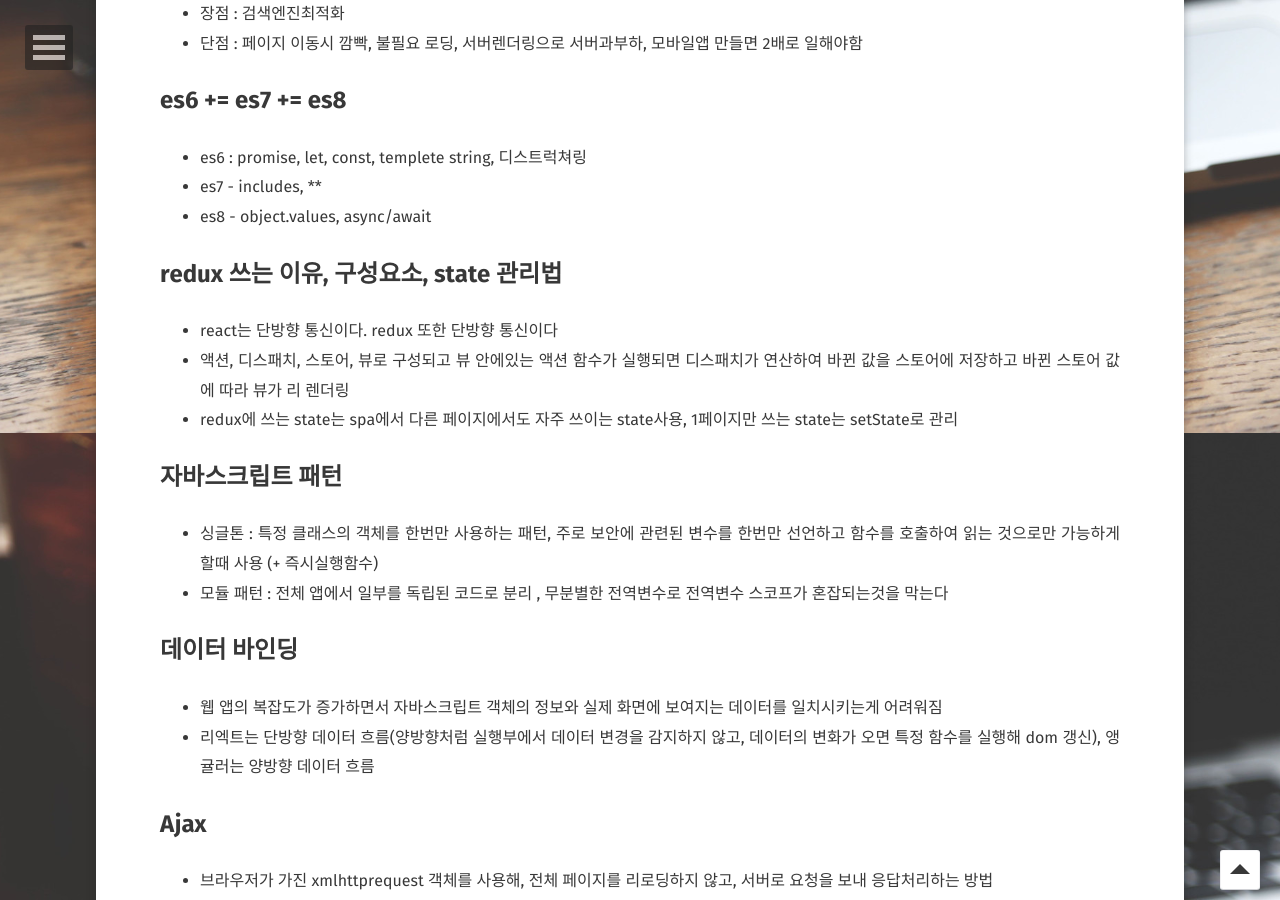
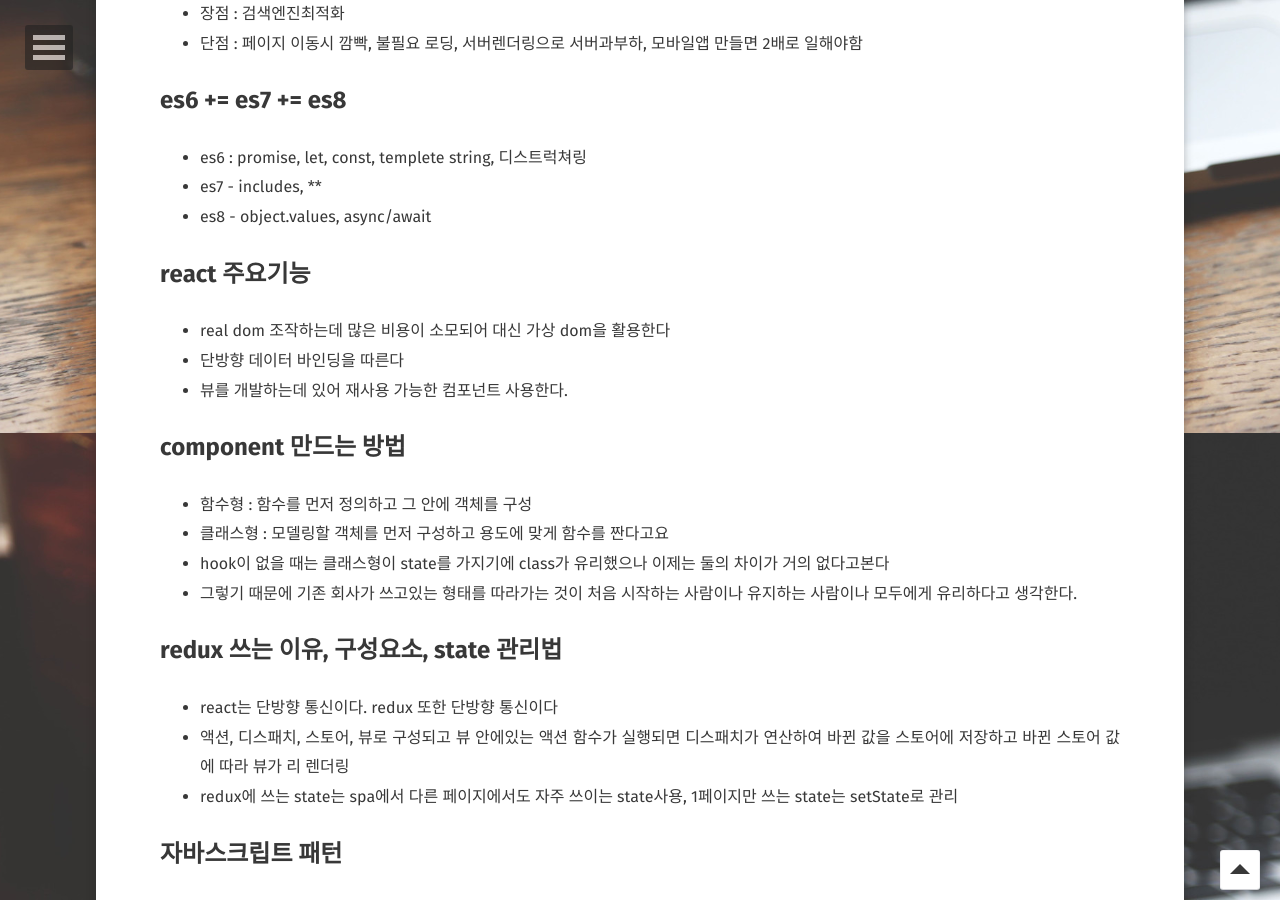
Before and after one commit to Kyounghwan01/lala, a Jekyll site: the page built from _posts/tli/2019-12-09-면접정리.md, in a window 1280 px wide and 900 px high, scrolled down 2267 px. Built offline with Jekyll 4.4.1, drawn with Linux system fonts in a browser that asks for light colours; some web fonts are replaced; formulas are drawn with MathJax 3; comment, search, counter and statistics services are not loaded.

Commit message:
Update 2019-12-09-면접정리.md

```diff
--- a/_posts/tli/2019-12-09-면접정리.md
+++ b/_posts/tli/2019-12-09-면접정리.md
@@ -59,6 +59,17 @@
 - es6 : promise, let, const, templete string, 디스트럭쳐링
 - es7 - includes, **
 - es8 - object.values, async/await
+
+## react 주요기능
+- real dom 조작하는데 많은 비용이 소모되어 대신 가상 dom을 활용한다
+- 단방향 데이터 바인딩을 따른다
+- 뷰를 개발하는데 있어 재사용 가능한 컴포넌트 사용한다.
+
+## component 만드는 방법
+- 함수형 : 함수를 먼저 정의하고 그 안에 객체를 구성
+- 클래스형 : 모델링할 객체를 먼저 구성하고 용도에 맞게 함수를 짠다고요
+- hook이 없을 때는 클래스형이 state를 가지기에 class가 유리했으나 이제는 둘의 차이가 거의 없다고본다
+- 그렇기 때문에 기존 회사가 쓰고있는 형태를 따라가는 것이 처음 시작하는 사람이나 유지하는 사람이나 모두에게 유리하다고 생각한다.
 
 ## redux 쓰는 이유, 구성요소, state 관리법
 - react는 단방향 통신이다. redux 또한 단방향 통신이다
```
